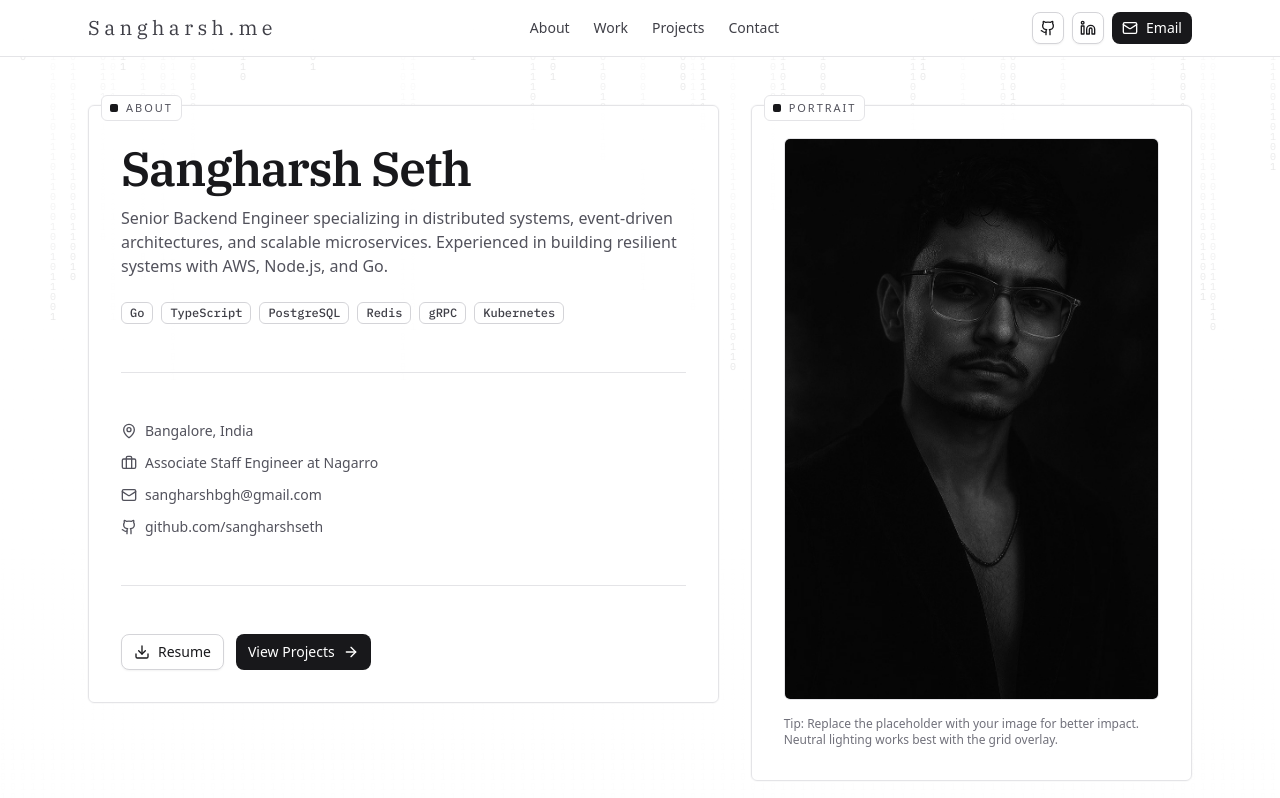
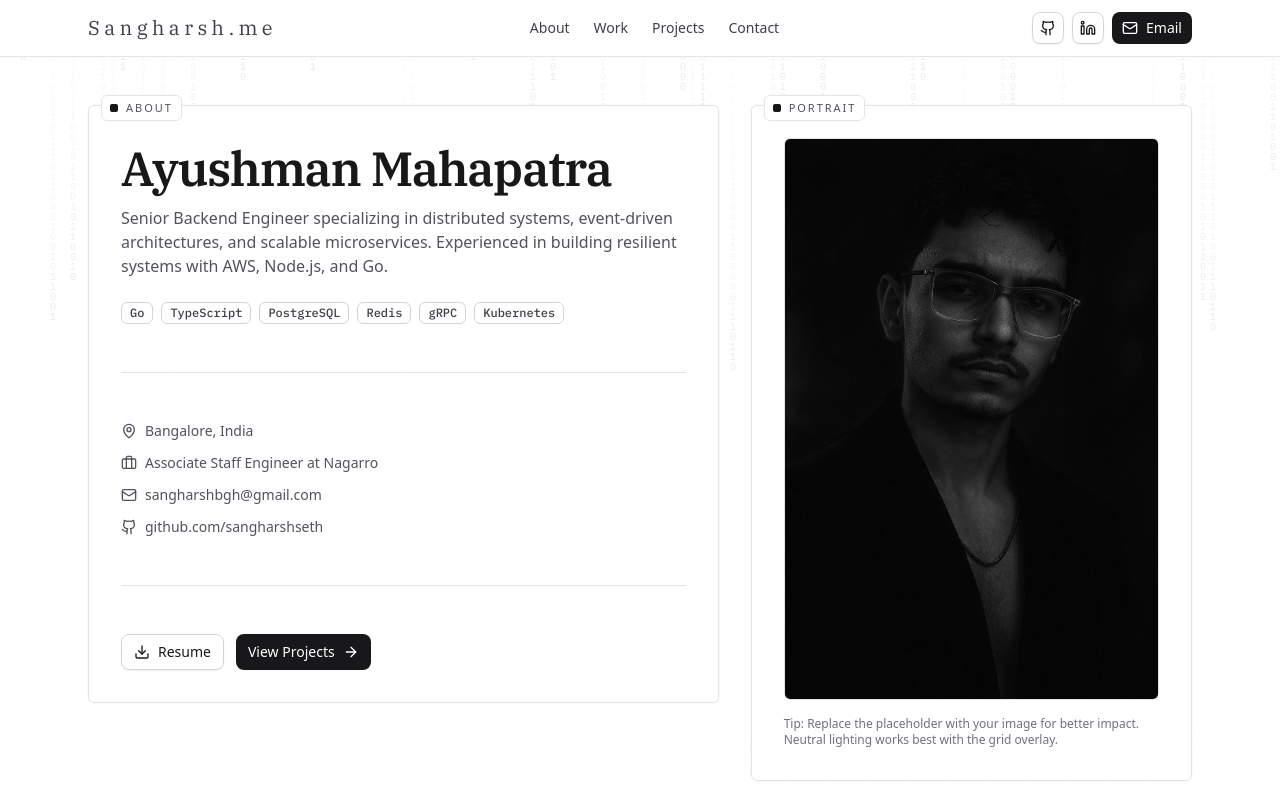
Before and after one commit to Ayush010-A/ayush-personal-website, a Next.js app: page / in a window 1280 px wide. Shown: the top 798 px of the page. Built offline with nearby package versions, Linux system fonts and the light colour scheme.

Commit message:
added my name

```diff
--- a/app/page.tsx
+++ b/app/page.tsx
@@ -169,7 +169,7 @@ export default function Page() {
                             <div className="flex flex-col gap-6">
                                 <div>
                                     <h1 className={cn("text-3xl font-semibold leading-tight tracking-tight md:text-5xl", plexSerif.className)}>
-                                        Sangharsh Seth
+                                        Ayushman Mahapatra
                                     </h1>
                                     <p className="mt-2 text-zinc-600">
                                         Senior Backend Engineer specializing in distributed systems, event-driven architectures, and scalable microservices. Experienced in building resilient systems with AWS, Node.js, and Go.
```
